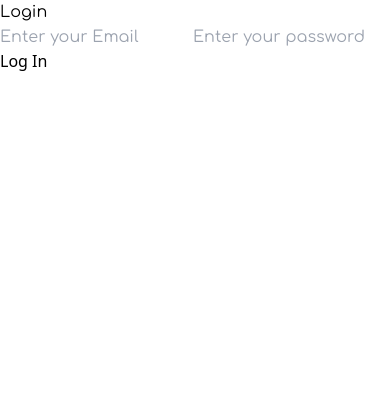
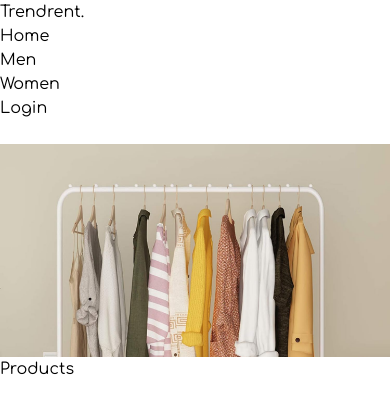
Before and after one commit to Dhrutingami1226/trend, a React (Vite) app in the folder Client/: page / in a window 390 px wide. Shown: the top 412 px of the page. Built offline with nearby package versions, Linux system fonts and the light colour scheme.

Commit message:
"Updated input.css, added dependencies in package.json, and refactored App.jsx and main.jsx files"

```diff
--- a/Client/input.css
+++ b/Client/input.css
@@ -4,6 +4,6 @@
 @tailwind components;
 @tailwind utilities;
 
-.comfortaa{
-font-family: 'Comfortaa';
+.comfortaa {
+  font-family: 'Comfortaa', cursive;
 }
--- a/Client/package.json
+++ b/Client/package.json
@@ -10,6 +10,7 @@
     "preview": "vite preview"
   },
   "dependencies": {
+    "@headlessui/react": "^2.1.2",
     "autoprefixer": "^10.4.19",
     "postcss": "^8.4.39",
     "react": "^18.3.1",
--- a/Client/src/App.jsx
+++ b/Client/src/App.jsx
@@ -1,21 +1,15 @@
-import { useState } from 'react'
 import '../input.css'
-import mainimage from '../src/Assets/Images/mainimage.png'
+import Topbar from './Components/Topbar'
+import Home from './Home'
 
 function App() {
 
   return (
     <>
-      <div className="flex items-center h-[100vh]">
-        <div className="w-[60vw] max-w-[900px] bg-[#E7E7E7] rounded-r-[50px] p-8 py-[60px]">
-            <p className="comfortaa text-5xl text-center mb-8">Login</p>
-            <form action="/login" method="post" className="flex flex-col justify-center">
-                <input type="email" name="email" placeholder="Enter your Email" className="comfortaa focus:outline-none bg-[#B0A4FF] placeholder-[#6C6C6C] p-4 rounded-xl flex-1 max-h-[45px] mb-6 max-w-[450px] lg:mx-auto xd:min-w-[450px] xd:max-w-[550px] lg:min-w-[550px] text-xl"/>
-                <input type="password" name="password" placeholder="Enter your password" className="comfortaa focus:outline-none bg-[#B0A4FF] placeholder-[#6C6C6C] p-4 rounded-xl flex-1 max-h-[45px] mb-6 max-w-[450px] lg:mx-auto xd:min-w-[450px] xd:max-w-[550px] lg:min-w-[550px] text-xl"/>
-                <input className="bg-[#D7D0FF] rounded-lg self-center px-6 py-3 text-lg" type="submit" value="Log In"/>
-            </form>
-        </div>
+      <div className="absolute">
+        <Topbar />
       </div>
+      <Home />
     </>
   )
 }
--- /dev/null
+++ b/Client/src/Components/Adv.jsx
@@ -0,0 +1,11 @@
+import React from 'react'
+
+function Adv({image}) {
+  return (
+    <div className="bg-red-400 h-[20vh] lg:h-[25vh] xl:h-[30vh] m-4 rounded-xl overflow-hidden">
+        <img src={image} className='w-full h-full object-cover' />
+    </div>
+  )
+}
+
+export default Adv
--- /dev/null
+++ b/Client/src/Components/Topbar.jsx
@@ -0,0 +1,75 @@
+// import React from 'react'
+
+// function Topbar() {
+//   return (
+//     <div className="bg-transparent flex justify-between items-center mt-2 px-4">
+//   <div className="flex items-center h-12 space-x-4 md:space-x-12">
+//     <p className='comfortaa text-2xl sm:text-4xl'>Trendrent.</p>
+//     <div className="hidden md:flex space-x-4 md:space-x-12">
+//       <p className='comfortaa text-lg sm:text-xl'>Home</p>
+//       <p className='comfortaa text-lg sm:text-xl'>Men</p>
+//       <p className='comfortaa text-lg sm:text-xl'>Women</p>
+//     </div>
+//   </div>
+//   <div className="flex items-center h-12">
+//     <p className='comfortaa text-lg sm:text-xl'>Login</p>
+//   </div>
+// </div>
+
+//   )
+// }
+
+// export default Topbar
+import { useState } from 'react';
+import { Transition } from '@headlessui/react';
+
+const Topbar = () => {
+  const [isOpen, setIsOpen] = useState(false);
+
+  return (
+    <div className="bg-transparent flex justify-between items-center mt-2 px-4 w-[98vw] my-2">
+      <div className="flex items-center h-12 space-x-4 md:space-x-12">
+        <p className="comfortaa text-2xl sm:text-4xl cursor-pointer">Trendrent.</p>
+        <div className="hidden md:flex space-x-4 md:space-x-12">
+          <p className="comfortaa text-lg sm:text-xl cursor-pointer">Home</p>
+          <p className="comfortaa text-lg sm:text-xl cursor-pointer">Men</p>
+          <p className="comfortaa text-lg sm:text-xl cursor-pointer">Women</p>
+        </div>
+      </div>
+      <div className="flex items-center h-12 space-x-4">
+        <div className="hidden md:flex">
+          <p className="comfortaa text-lg sm:text-xl cursor-pointer">Login</p>
+        </div>
+        <button className="md:hidden" onClick={() => setIsOpen(!isOpen)}>
+          <svg className="w-6 h-6" fill="none" stroke="currentColor" viewBox="0 0 24 24" xmlns="http://www.w3.org/2000/svg">
+            <path strokeLinecap="round" strokeLinejoin="round" strokeWidth="2" d="M4 6h16M4 12h16m-7 6h7"></path>
+          </svg>
+        </button>
+      </div>
+
+      <Transition
+        show={isOpen}
+        enter="transition ease-out duration-100 transform"
+        enterFrom="translate-x-full"
+        enterTo="translate-x-0"
+        leave="transition ease-in duration-75 transform"
+        leaveFrom="translate-x-0"
+        leaveTo="translate-x-full"
+      >
+        <div className="fixed top-0 right-0 w-64 h-full bg-slate-100 shadow-lg p-4 z-50">
+          <button className="self-end mb-4" onClick={() => setIsOpen(false)}>
+            <svg className="w-6 h-6" fill="none" stroke="currentColor" viewBox="0 0 24 24" xmlns="http://www.w3.org/2000/svg">
+              <path strokeLinecap="round" strokeLinejoin="round" strokeWidth="2" d="M6 18L18 6M6 6l12 12"></path>
+            </svg>
+          </button>
+          <p className="comfortaa text-lg mb-4 cursor-pointer">Home</p>
+          <p className="comfortaa text-lg mb-4 cursor-pointer">Men</p>
+          <p className="comfortaa text-lg mb-4 cursor-pointer">Women</p>
+          <p className="comfortaa text-lg cursor-pointer">Login</p>
+        </div>
+      </Transition>
+    </div>
+  );
+};
+
+export default Topbar;
--- /dev/null
+++ b/Client/src/Constants/icon.js
@@ -0,0 +1,4 @@
+import funnel from "../Assets/Icons/funnel-svgrepo-com.svg"
+import search from "../Assets/Icons/search.png"
+
+export default {funnel, search}
--- /dev/null
+++ b/Client/src/Constants/image.js
@@ -0,0 +1,4 @@
+import image1 from "../Assets/Images/image 1.png"
+import mainimage from "../Assets/Images/mainimage.png"
+
+export default {image1, mainimage}
--- /dev/null
+++ b/Client/src/Home.jsx
@@ -0,0 +1,26 @@
+import React from 'react'
+import image from './Constants/image'
+import Adv from './components/Adv'
+
+function Home() {
+  return (
+    <>
+        <div className="flex justify-center items-center h-[65vh] xl:h-[85vh]">
+            <img src={image.mainimage} alt="Main" className="object-cover rounded-b-[30px] h-full w-full shadow-lg" />
+        </div>
+        <Adv />
+        <h1 className='text-center comfortaa text-2xl font-semibold'>Products</h1>
+        <div className="m-4 grid grid-cols-2 lg:grid-cols-3 gap-4 xl:grid-cols-4">
+            <div className="bg-slate-600 h-40 w-full rounded-xl"></div>
+            <div className="bg-slate-600 h-40 w-full rounded-xl"></div>
+            <div className="bg-slate-600 h-40 w-full rounded-xl"></div>
+            <div className="bg-slate-600 h-40 w-full rounded-xl"></div>
+            <div className="bg-slate-600 h-40 w-full rounded-xl"></div>
+            <div className="bg-slate-600 h-40 w-full rounded-xl"></div>
+        </div>
+
+    </>
+  )
+}
+
+export default Home
--- a/Client/src/main.jsx
+++ b/Client/src/main.jsx
@@ -1,11 +1,9 @@
 import React from 'react'
 import ReactDOM from 'react-dom/client'
 import App from './App.jsx'
-import home from './Home.jsx'
 
 ReactDOM.createRoot(document.getElementById('root')).render(
   <React.StrictMode>
     <App />
-    <home />
   </React.StrictMode>,
 )
```
Also changed, not shown: Client/src/Components/Card.jsx (added, +11 -0 lines), Client/src/Components/Footer.jsx (added), 1 other file (tests, documents, lock files or other folders).
